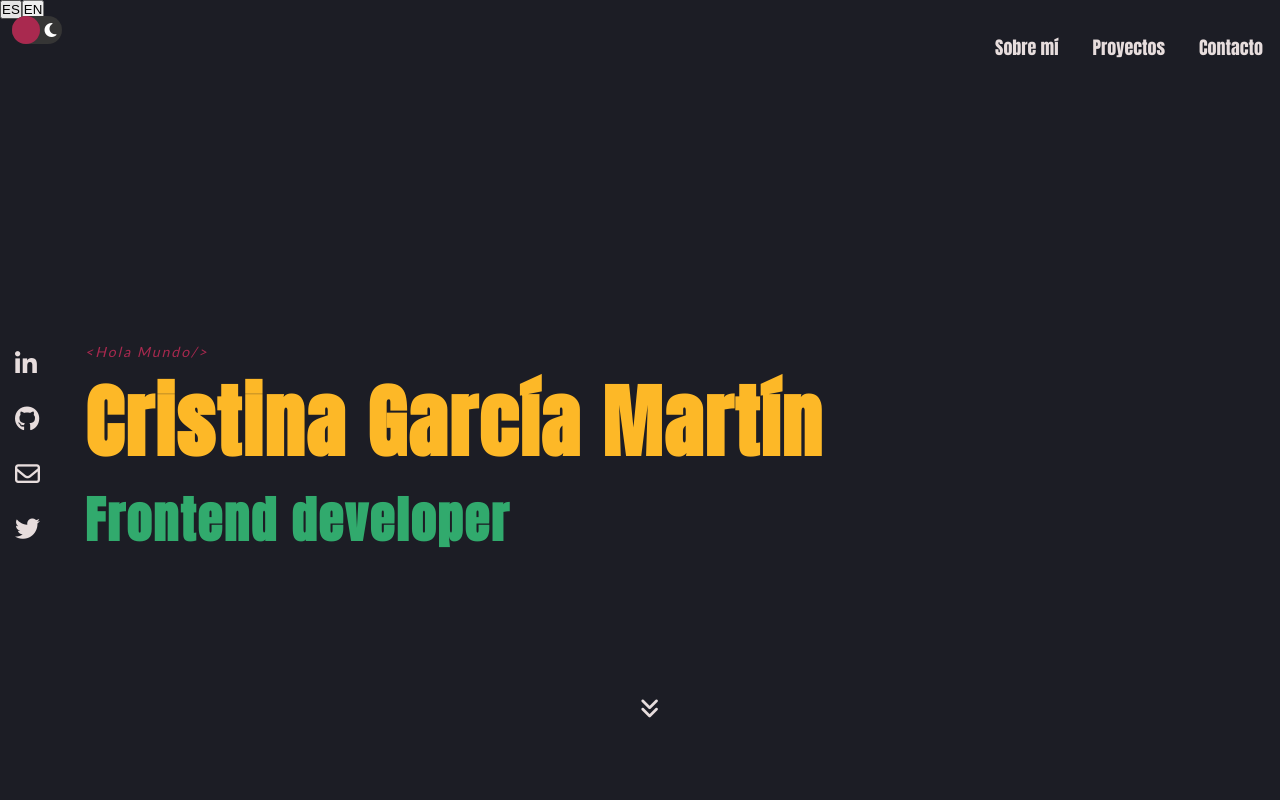
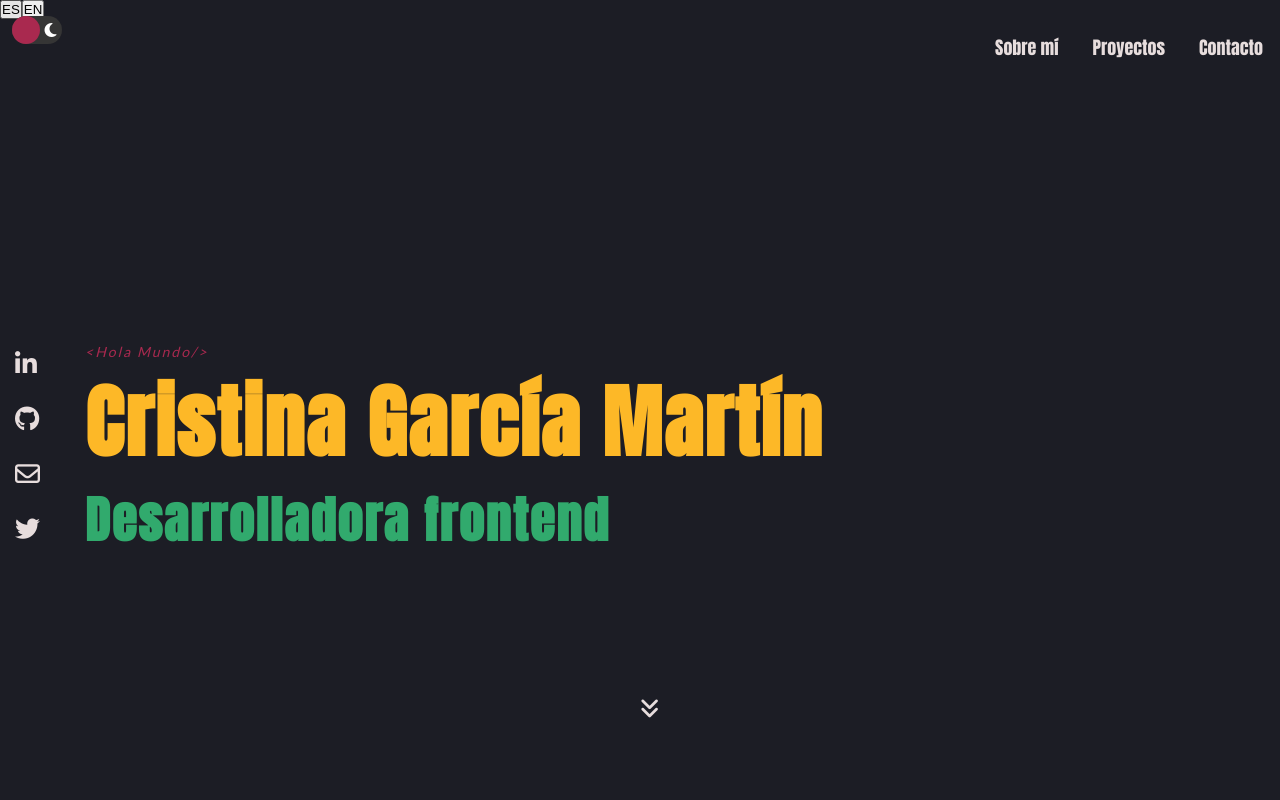
Before and after one commit to crisgarm/portfolio, a React (Create React App) app: page / in a window 1280 px wide. Shown: the top 800 px of the page. Built offline with nearby package versions, Linux system fonts and the light colour scheme.

Commit message:
Add new translation

```diff
--- a/src/components/Header.js
+++ b/src/components/Header.js
@@ -41,7 +41,7 @@ const Header = (props) => {
             &lt;{t("header.small")}/&gt;
           </span>
           <h2 className="hero__wrapper-subtitle">Cristina García Martín</h2>
-          <h1 className="hero__wrapper-title">Frontend developer</h1>
+          <h1 className="hero__wrapper-title">{t("header.title")}</h1>
         </div>
         <ul className="hero__menu">
           <li className="hero__menu-item">
--- a/src/i18next.js
+++ b/src/i18next.js
@@ -2,8 +2,8 @@ import i18n from "i18next";
 import LanguageDetector from "i18next-browser-languagedetector";
 import Backend from "i18next-http-backend";
 import { initReactI18next } from "react-i18next";
-import translationES from "./locales/es/translation.json";
-import translationEN from "./locales/en/translation.json";
+import langES from "./locales/es/lang.json";
+import langEN from "./locales/en/lang.json";
 
 i18n
   .use(Backend)
@@ -12,10 +12,10 @@ i18n
   .init({
     resources: {
       es: {
-        translation: translationES,
+        translation: langES,
       },
       en: {
-        translation: translationEN,
+        translation: langEN,
       },
     },
     lng: "es",
--- a/src/locales/en/translation.json
+++ b/src/locales/en/lang.json
@@ -1,6 +1,7 @@
 {
   "header": {
     "small": "Hello World",
+    "title": "Frontend developer",
     "menu-aboutme": "About me",
     "menu-aboutme-alt": "Go to Cristina section",
     "menu-projects": "Projects",
--- a/src/locales/es/translation.json
+++ b/src/locales/es/lang.json
@@ -1,6 +1,7 @@
 {
   "header": {
     "small": "Hola Mundo",
+    "title": "Desarrolladora frontend",
     "menu-aboutme": "Sobre mí",
     "menu-aboutme-alt": "Ir a la sección sobre Cristina",
     "menu-projects": "Proyectos",
```
